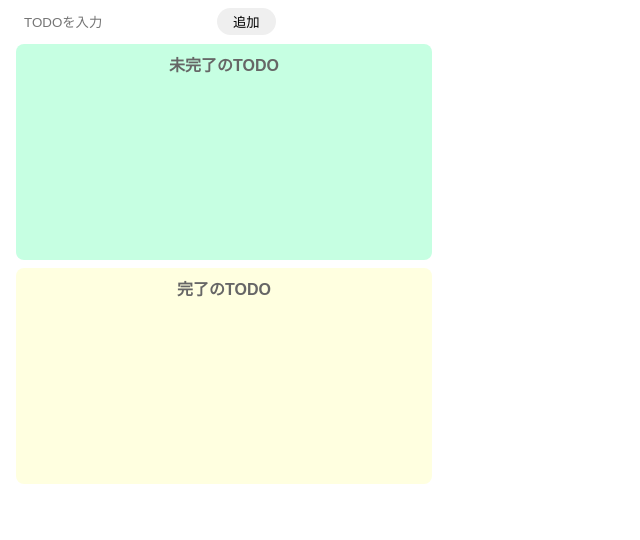
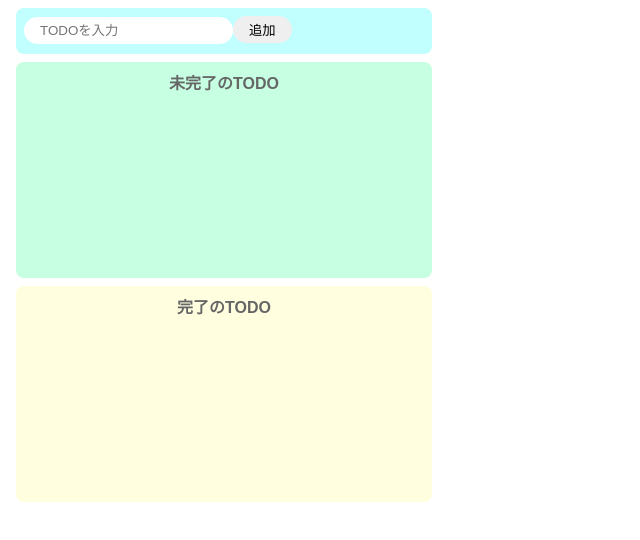
Before and after one commit to Seiya830/React-todo-app, a React (Create React App) app: page / in a window 1280 px wide. Shown: the top 540 px of the page, without its empty margins (0-640 px from the left). Built offline with nearby package versions, Linux system fonts and the light colour scheme.

Commit message:
InputTodo.jsxにcss-in-js実装完了

```diff
--- a/src/components/InputTodo.jsx
+++ b/src/components/InputTodo.jsx
@@ -7,12 +7,12 @@ const style = {
   padding: '8px',
   margin: '8px',
   borderRadius: '8px'
-}
+};
 
 export const InputTodo = (props) => {
   const { todoText, onChange, onClick } = props;
   return (
-      <div className="input-area">
+      <div style={style}>
         <input placeholder="TODOを入力" value={todoText} onChange={onChange} />
         <button onClick={onClick}>追加</button>
       </div>
--- a/src/styles.css
+++ b/src/styles.css
@@ -23,10 +23,6 @@ button:hover {
 
 li {
   margin-right: 8px;
-}
-
-.input-area {
-
 }
 
 .incomplete-area {
```
